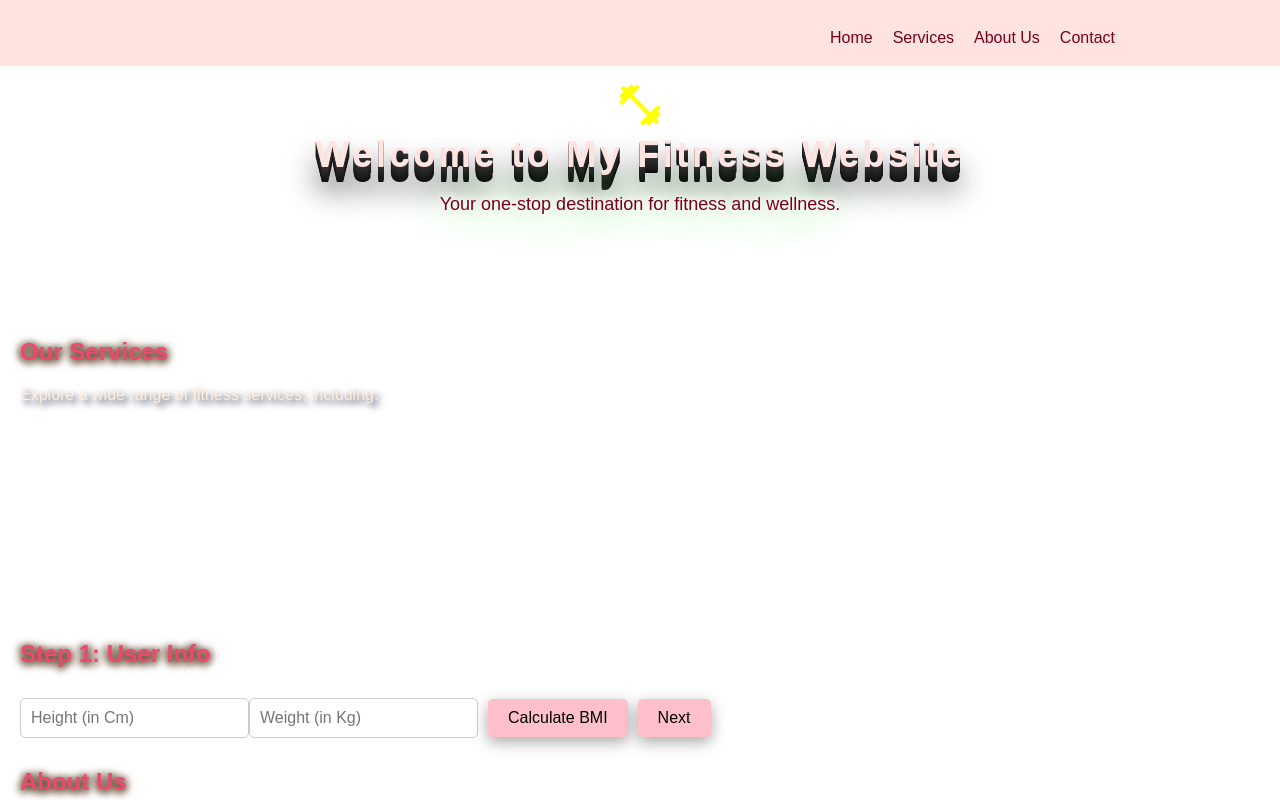
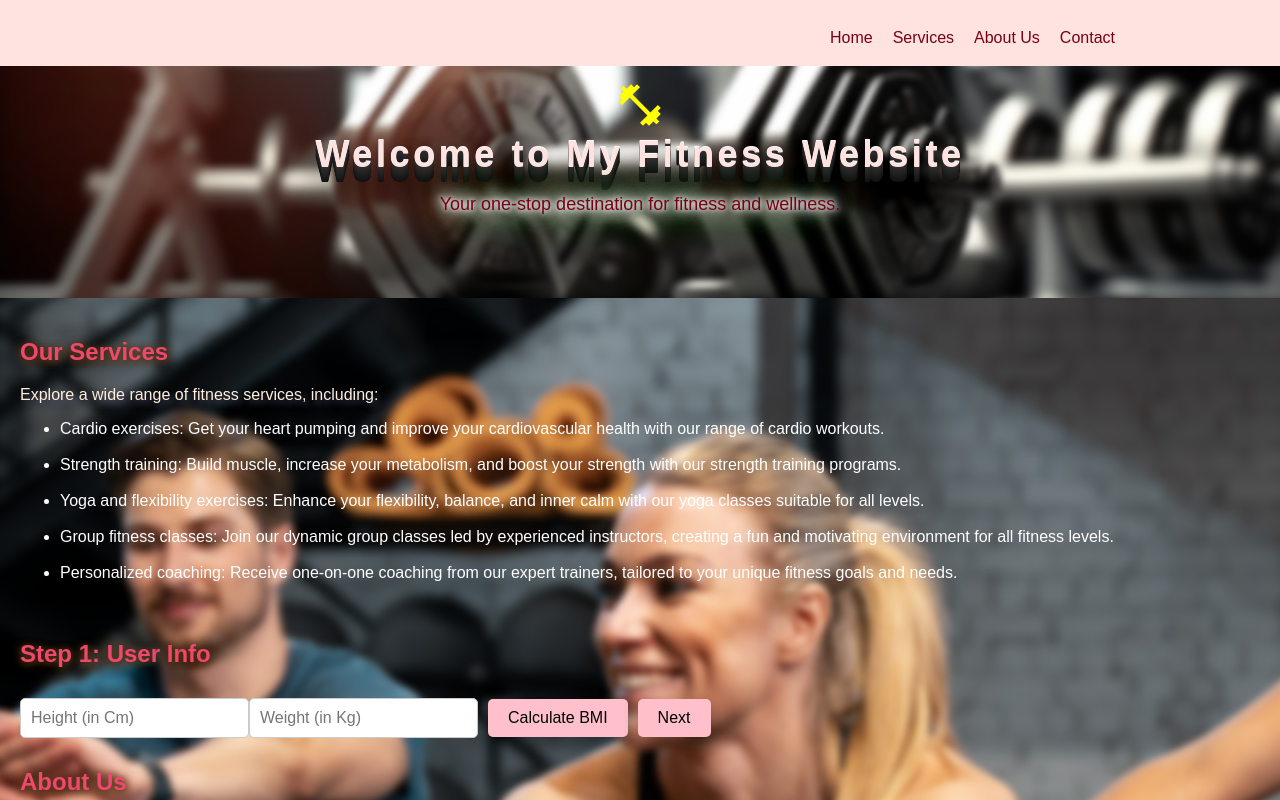
Before and after one commit to FbW-E11/Final_Project, a React (Create React App) app in the folder Boilerplate/client/app/: page / in a window 1280 px wide. Shown: the top 800 px of the page. Built offline with nearby package versions, Linux system fonts and the light colour scheme.

Commit message:
Update26.10

```diff
--- a/Boilerplate/client/app/src/components/Workout/style.css
+++ b/Boilerplate/client/app/src/components/Workout/style.css
@@ -6,6 +6,7 @@ body {
   flex-direction: column;
   justify-content: center; /* Vertically center the content */
   min-height: 100vh;
+  background-image: url(./assets/workingoutedit.jpg);
   background-position: center;
   background-size: cover;
   }
@@ -23,6 +24,7 @@ body {
   padding: 65px;
   border-top-left-radius: 10px;
   border-top-right-radius: 10px;
+  background-image: url(./assets/weightsedit.jpg);
   background-position: center;
   background-repeat: no-repeat;
   background-size: cover;
```
Also changed, not shown: package.json (+20 -1 lines), Boilerplate/client/app/src/components/Workout/assets/weightsedit.jpg (added), Boilerplate/client/app/src/components/Workout/assets/workingoutedit.jpg (added).
